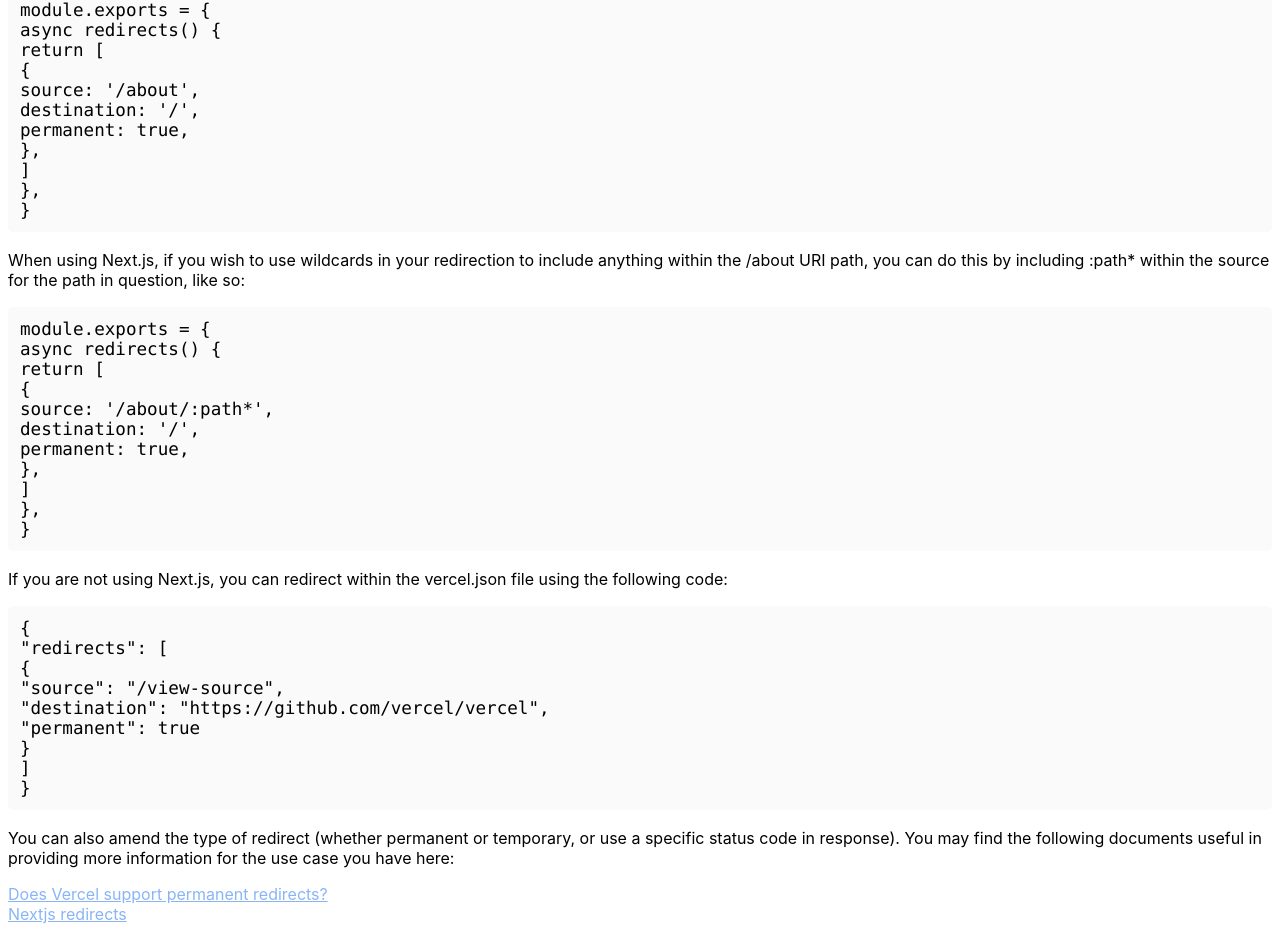
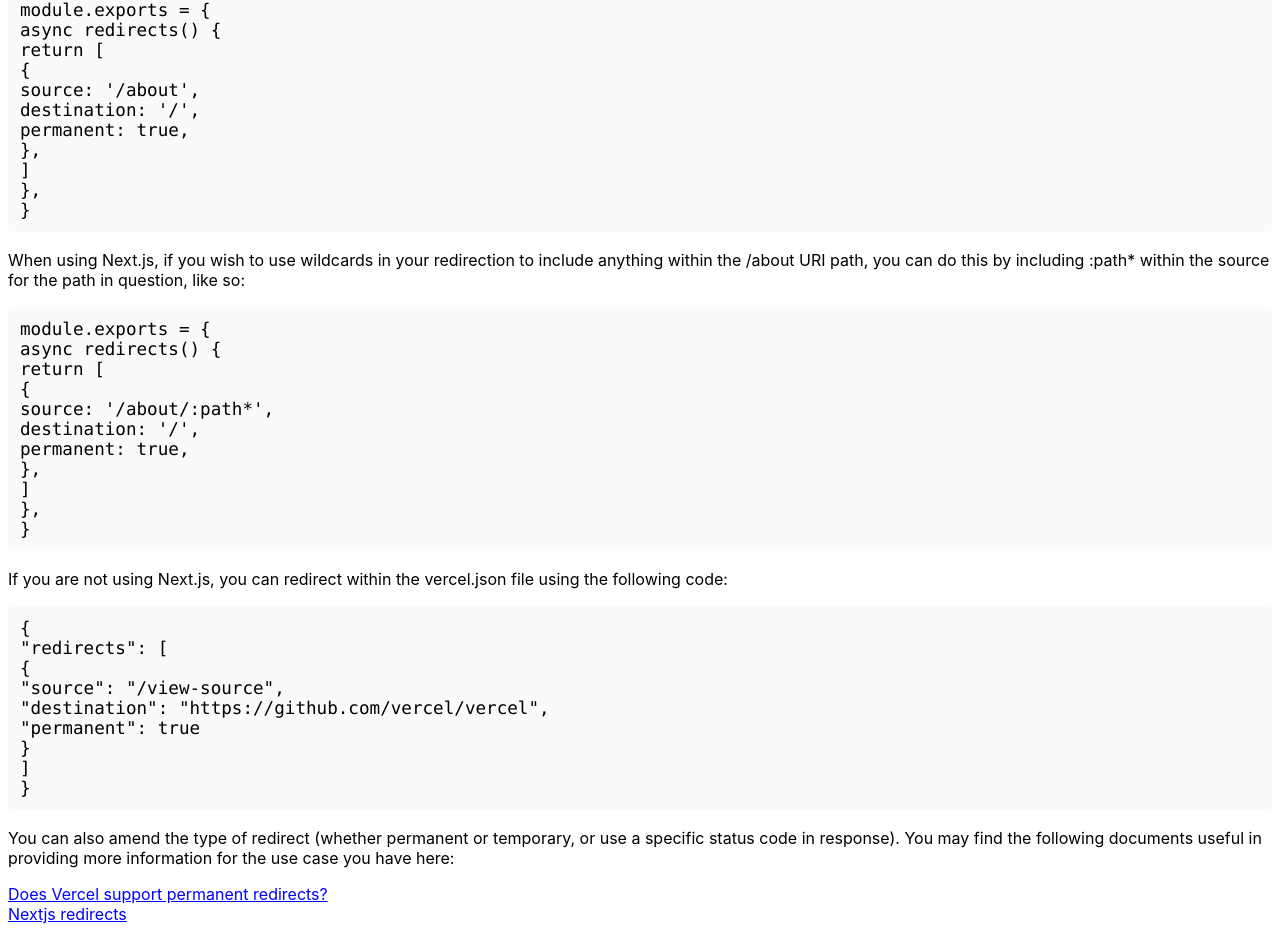
Before and after one commit to licrow/nextjs, a Next.js app: page /redirect in a window 1280 px wide. Shown: the top 941 px of the page. Built offline with nearby package versions, Linux system fonts and the light colour scheme.

Commit message:
Update Home.module.css

```diff
--- a/styles/Home.module.css
+++ b/styles/Home.module.css
@@ -114,7 +114,7 @@
 }
 
 .hyperlink {
-    color: #8ab4f8;
+    color: #0000FF;
     text-decoration: underline;
 }
 
```
